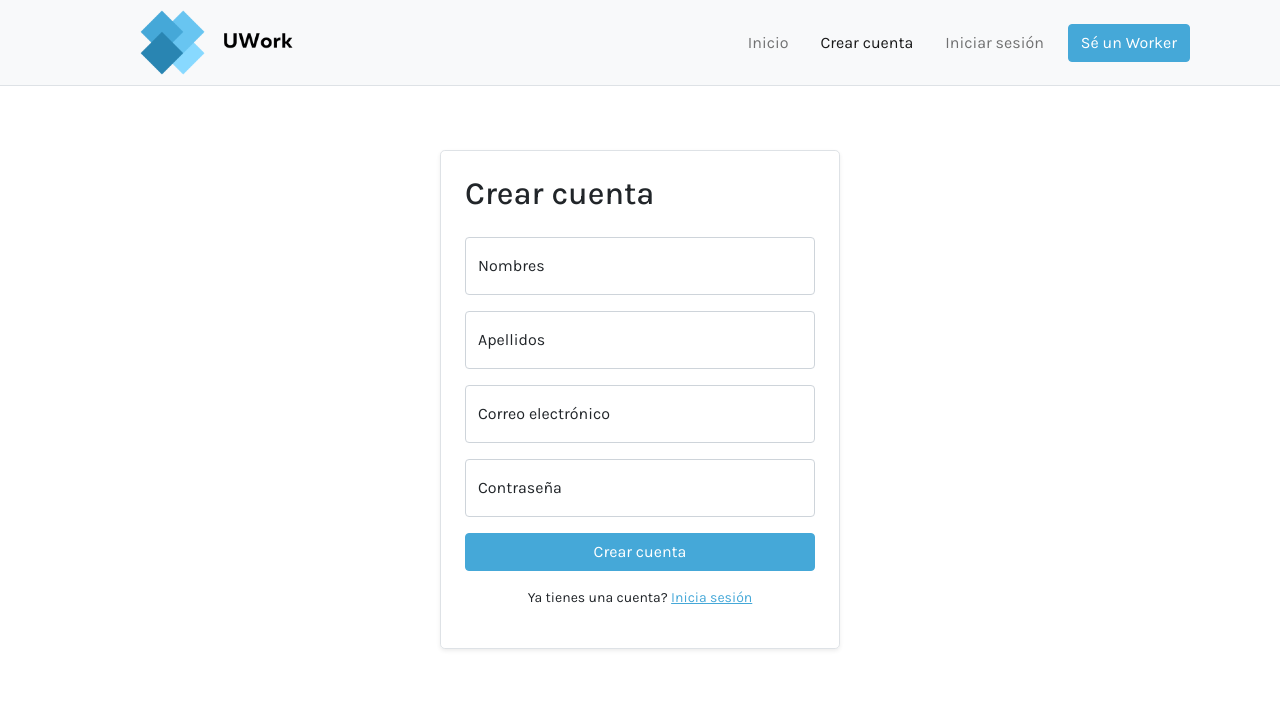
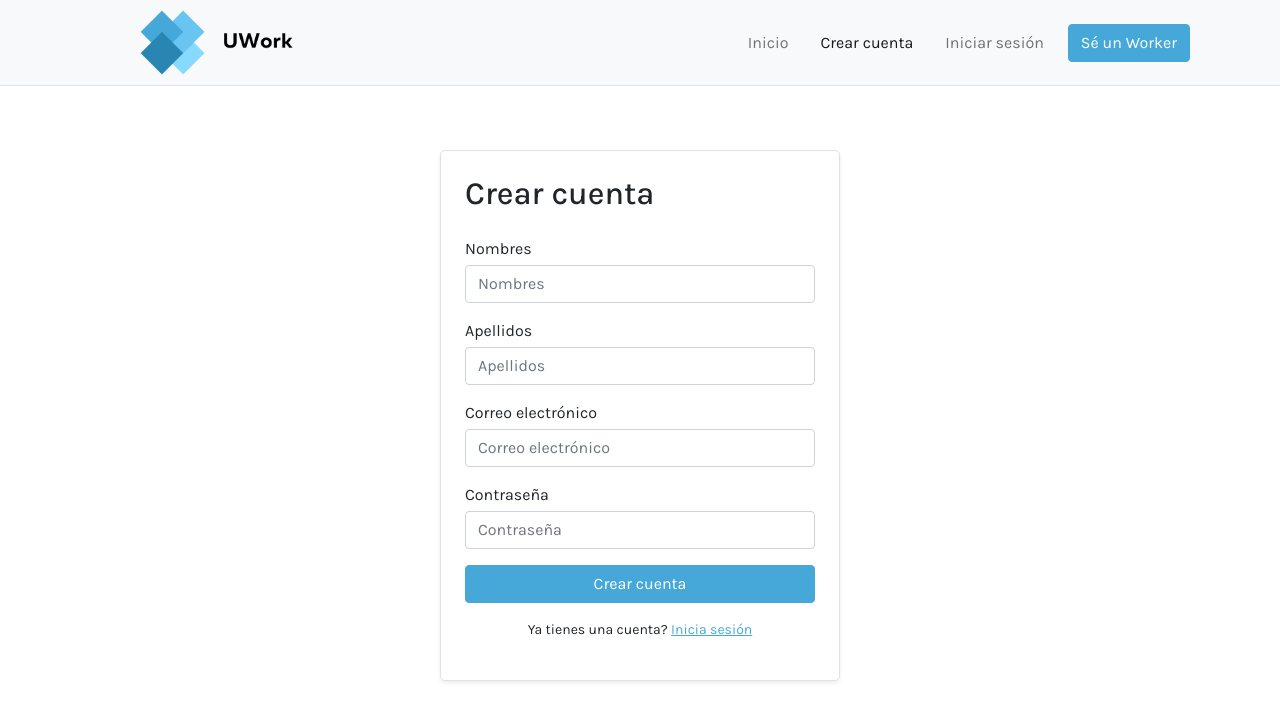
Before and after one commit to laznar/UWork, a React (Create React App) app: page /auth/register in a window 1280 px wide. Shown: the top 720 px of the page. Built offline with nearby package versions, Linux system fonts and the light colour scheme.

Commit message:
feat: forms validation with react-hook-form and yup
Added validations for sign up form

```diff
--- a/package.json
+++ b/package.json
@@ -3,13 +3,16 @@
   "version": "0.1.0",
   "private": true,
   "dependencies": {
+    "@hookform/resolvers": "^2.4.0",
     "@testing-library/jest-dom": "^5.11.10",
     "@testing-library/react": "^11.2.6",
     "@testing-library/user-event": "^12.8.3",
     "bootstrap": "^5.0.0-beta3",
+    "clsx": "^1.1.1",
     "firebase": "^8.4.2",
     "react": "^17.0.2",
     "react-dom": "^17.0.2",
+    "react-hook-form": "^7.3.0",
     "react-redux": "^7.2.4",
     "react-router-dom": "^5.2.0",
     "react-scripts": "4.0.3",
@@ -18,7 +21,8 @@
     "remove-accents": "^0.4.2",
     "sass": "^1.32.10",
     "styled-components": "^5.2.3",
-    "web-vitals": "^1.1.1"
+    "web-vitals": "^1.1.1",
+    "yup": "^0.32.9"
   },
   "scripts": {
     "start": "react-scripts start",
--- a/src/views/auth/LogIn.js
+++ b/src/views/auth/LogIn.js
@@ -41,7 +41,7 @@ const LogIn = () => {
 
         <div className="d-flex align-items-center">
           <hr className="flex-grow-1 bg-secondary" />
-          <span className="mx-2 small">O inicia con tu correo</span>
+          <span className="mx-2 small text-muted">O inicia con tu correo</span>
           <hr className="flex-grow-1 bg-secondary" />
         </div>
 
--- a/src/views/auth/SignUp.js
+++ b/src/views/auth/SignUp.js
@@ -1,60 +1,107 @@
 import { Link } from 'react-router-dom';
+// import { useForm } from '../../hooks/useForm';
+import { useForm } from 'react-hook-form';
+import { yupResolver } from '@hookform/resolvers/yup';
+import * as yup from 'yup';
+import clsx from 'clsx';
+
+const schema = yup.object().shape({
+  name: yup.string().required('campo requerido'),
+  lastName: yup.string().required('campo requerido'),
+  email: yup.string().email('correo inválido').required('campo requerido'),
+  password: yup
+    .string()
+    .required('campo requerido')
+    .min(6, 'Mínimo 6 caracteres'),
+});
 
 const SignUp = () => {
+  const {
+    register,
+    handleSubmit,
+    formState: { errors },
+  } = useForm({
+    resolver: yupResolver(schema),
+  });
+
+  const onSubmit = (data) => alert(JSON.stringify(data, null, 2));
   return (
     <div className="fade-anim">
       <h2 className="mb-4">Crear cuenta</h2>
-      <form action="" className="row g-3">
+      <form onSubmit={handleSubmit(onSubmit)} className="row g-3">
         <div>
-          <div className="form-floating">
+          <div className="d-flex justify-content-between align-items-baseline">
+            <label htmlFor="name" className="form-label mb-1">
+              Nombres
+            </label>
+            {errors.name && (
+              <div className="text-danger small">{errors.name.message}</div>
+            )}
+          </div>
           <input
             autoComplete="off"
             type="text"
-              className="form-control"
+            className={clsx('form-control', errors.name && 'is-invalid')}
             id="name"
+            {...register('name')}
             placeholder="Nombres"
           />
-            <label htmlFor="name">Nombres</label>
-          </div>
         </div>
 
         <div>
-          <div className="form-floating">
+          <div className="d-flex justify-content-between align-items-baseline">
+            <label htmlFor="lastName" className="form-label mb-1">
+              Apellidos
+            </label>
+            {errors.lastName && (
+              <div className="text-danger small">{errors.lastName.message}</div>
+            )}
+          </div>
           <input
             autoComplete="off"
             type="text"
-              className="form-control"
+            className={clsx('form-control', errors.lastName && 'is-invalid')}
             id="lastName"
+            {...register('lastName')}
             placeholder="Apellidos"
           />
-            <label htmlFor="lastName">Apellidos</label>
-          </div>
         </div>
 
         <div>
-          <div className="form-floating">
+          <div className="d-flex justify-content-between align-items-baseline">
+            <label htmlFor="email" className="form-label mb-1">
+              Correo electrónico
+            </label>
+            {errors.email && (
+              <div className="text-danger small">{errors.email.message}</div>
+            )}
+          </div>
           <input
             autoComplete="off"
-              type="email"
-              className="form-control"
+            className={clsx('form-control', errors.email && 'is-invalid')}
             id="email"
+            {...register('email')}
             placeholder="Correo electrónico"
           />
-            <label htmlFor="email">Correo electrónico</label>
-          </div>
         </div>
 
         <div>
-          <div className="form-floating">
+          <div className="d-flex justify-content-between align-items-baseline">
+            <label htmlFor="password" className="form-label mb-1">
+              Contraseña
+            </label>
+            {errors.password && (
+              <div className="text-danger small">{errors.password.message}</div>
+            )}
+          </div>
           <input
             autoComplete="off"
             type="password"
-              className="form-control"
+            className={clsx('form-control', errors.password && 'is-invalid')}
             id="password"
+            {...register('password')}
             placeholder="Contraseña"
           />
-            <label htmlFor="password">Contraseña</label>
-          </div>
         </div>
 
         <div>
```
Also changed, not shown: 1 other file (tests, documents, lock files or other folders). Lines whose indentation alone changed are shown as unchanged.
